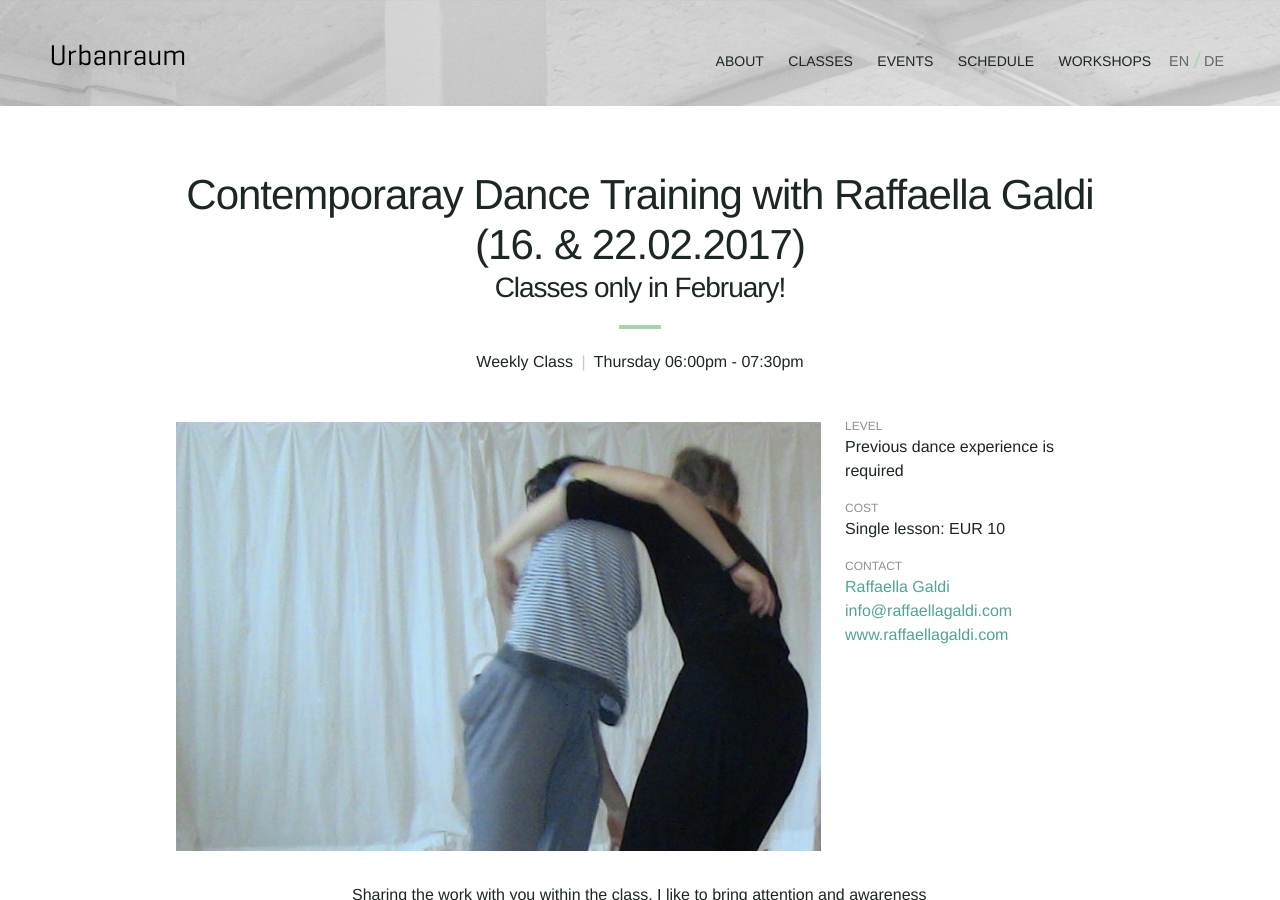
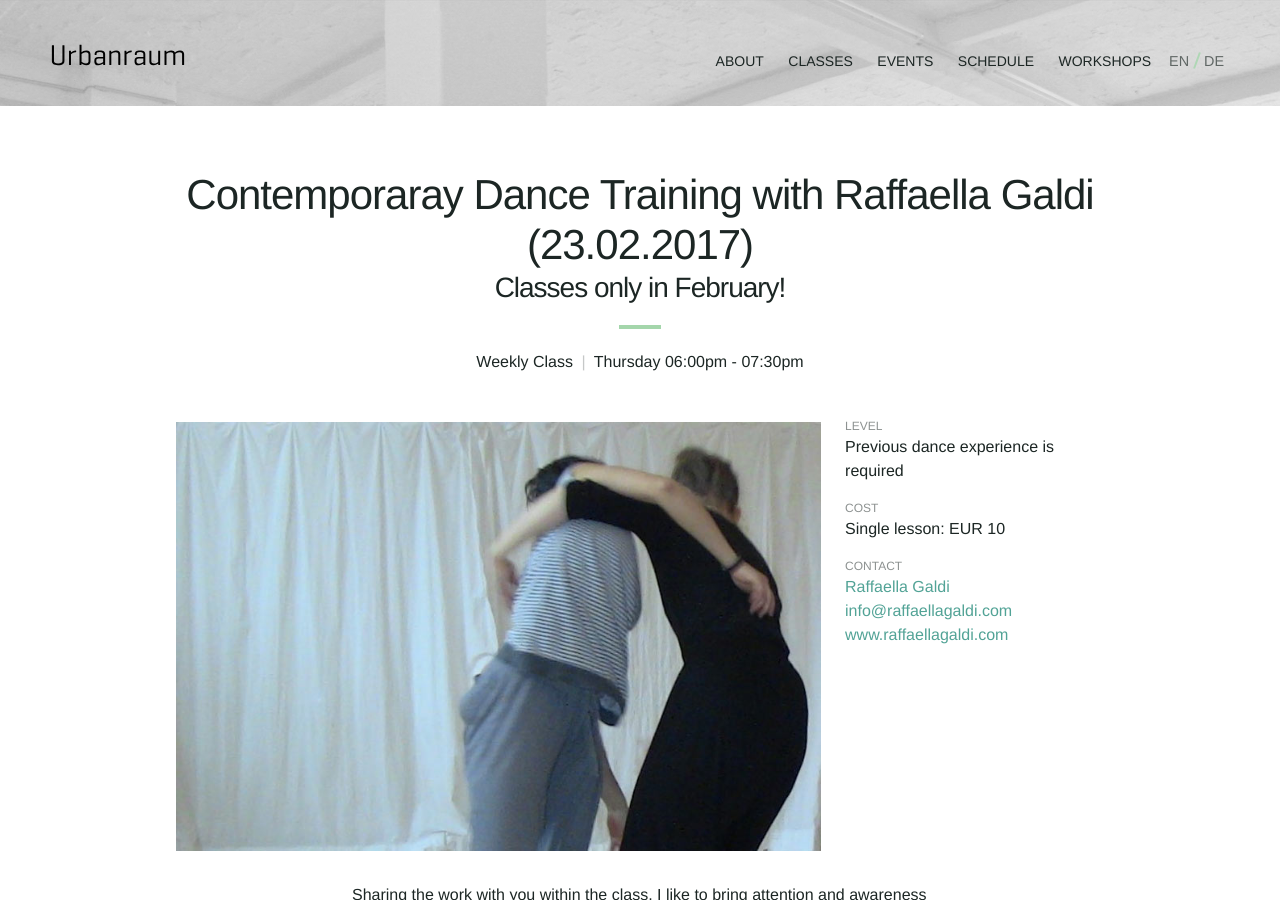
Before and after one commit to Kriesse/urbanraum, a Jekyll site: the page built from _classes/contemporary_dance_raffaella_galdi.md, in a window 1280 px wide and 900 px high. Built offline with Jekyll 4.4.1, drawn with Linux system fonts in a browser that asks for light colours; nearby versions of some CDN libraries.

Commit message:
Update contemporary_dance_raffaella_galdi.md

```diff
--- a/_classes/contemporary_dance_raffaella_galdi.md
+++ b/_classes/contemporary_dance_raffaella_galdi.md
@@ -7,8 +7,8 @@ schedule:
     end: "07:30pm"
 image: "class-contemporaray-dance-galdi.jpg"
 
-title_en: "Contemporaray Dance Training with Raffaella Galdi (16. & 22.02.2017)"
-title_de: "Contemporaray Dance Training mit Raffaella Galdi (16. & 22.02.2017)"
+title_en: "Contemporaray Dance Training with Raffaella Galdi (23.02.2017)"
+title_de: "Contemporaray Dance Training mit Raffaella Galdi (23.02.2017)"
 
 subtitle_en: "Classes only in February!"
 subtitle_de: "nur im Februar!"
```
